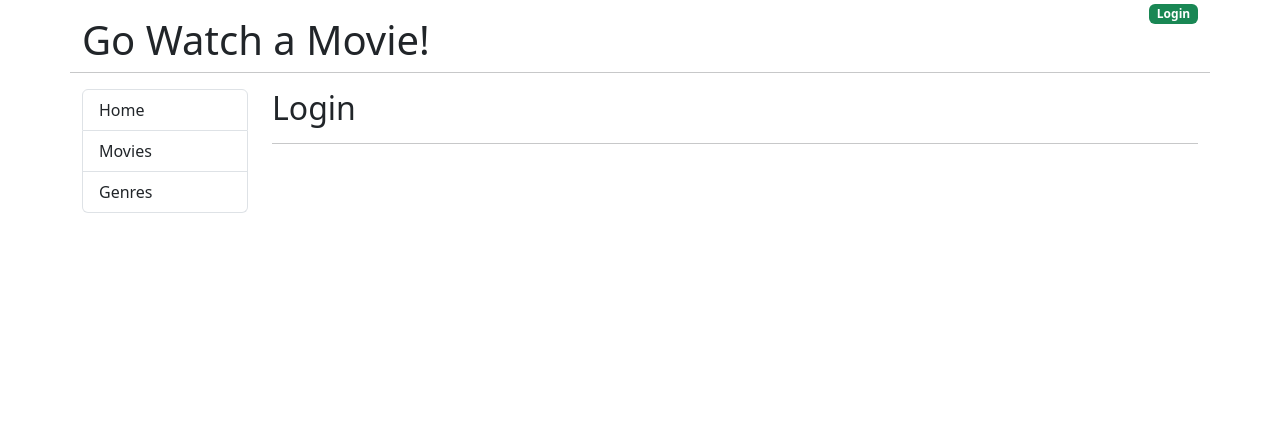
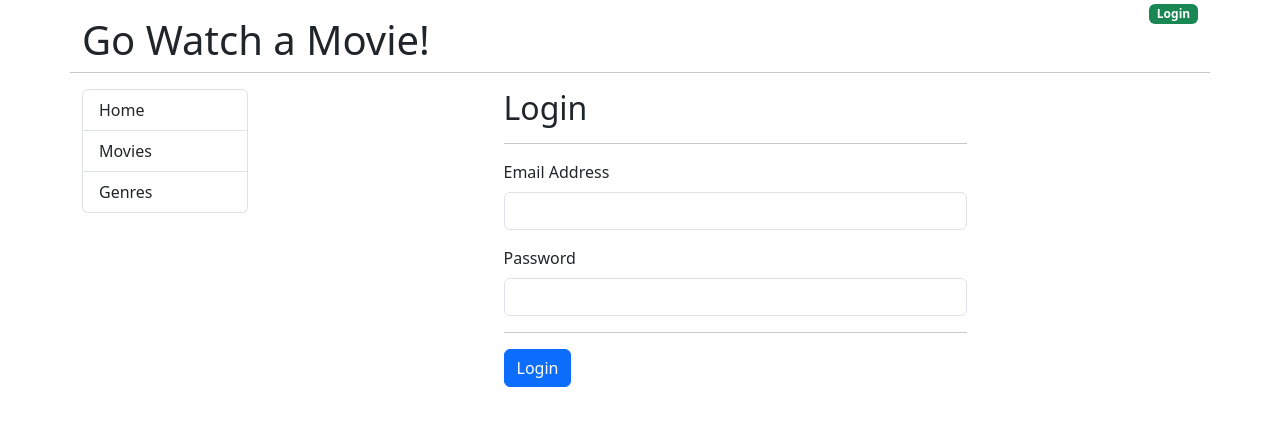
Before and after one commit to alfie1104/go-movies-front-end, a React (Create React App) app: page /login in a window 1280 px wide. Shown: the top 426 px of the page. Built offline with nearby package versions, Linux system fonts and the light colour scheme.

Commit message:
Creating the login form

```diff
--- a/src/components/Login.js
+++ b/src/components/Login.js
@@ -1,8 +1,43 @@
+import { useState } from "react";
+import Input from "./form/Input";
+
 const Login = () => {
+  const [email, setEmail] = useState("");
+  const [password, setPassword] = useState("");
+
+  const handleSubmit = (e) => {
+    e.preventDefault();
+
+    if (email === "admin@example.com") {
+    }
+  };
+
   return (
-    <div>
+    <div className="col-md-6 offset-md-3">
       <h2>Login</h2>
       <hr />
+
+      <form onSubmit={handleSubmit}>
+        <Input
+          title={"Email Address"}
+          type={"email"}
+          className="form-control"
+          name="email"
+          autoComplete="email-new"
+          onChange={(e) => setEmail(e.target.value)}
+        />
+        <Input
+          title={"Password"}
+          type={"password"}
+          className="form-control"
+          name="password"
+          autoComplete="password-new"
+          onChange={(e) => setPassword(e.target.value)}
+        />
+        <hr />
+
+        <input type="submit" className="btn btn-primary" value="Login" />
+      </form>
     </div>
   );
 };
--- /dev/null
+++ b/src/components/form/Input.js
@@ -0,0 +1,25 @@
+import { forwardRef } from "react";
+
+const Input = forwardRef((props, ref) => {
+  return (
+    <div className="mb-3">
+      <label htmlFor={props.name} className="form-label">
+        {props.title}
+      </label>
+      <input
+        type={props.type}
+        className={props.className}
+        id={props.name}
+        ref={ref}
+        name={props.name}
+        placeholder={props.placeholder}
+        onChange={props.onChange}
+        autoComplete={props.autoComplete}
+        value={props.value}
+      />
+      <div className={props.errorDiv}>{props.errorMsg}</div>
+    </div>
+  );
+});
+
+export default Input;
```
